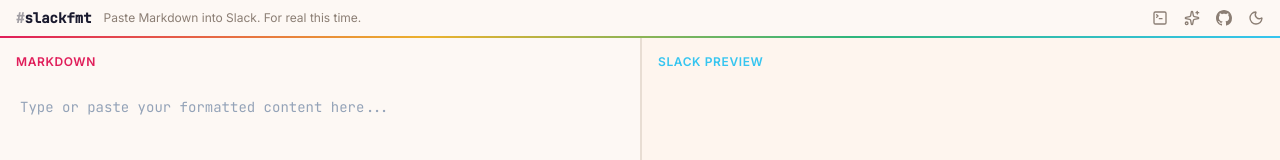
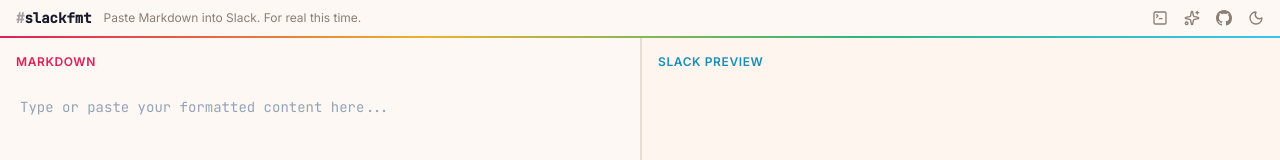
Before and after one commit to cauethenorio/slackfmt, a React (Vite) app in the folder packages/web/: page / in a window 1280 px wide. Shown: the top 160 px of the page. Built offline with nearby package versions, Linux system fonts and the light colour scheme.

Commit message:
fix(web): improve contrast for preview label, copy button, and code blocks

```diff
--- a/packages/web/src/quill.css
+++ b/packages/web/src/quill.css
@@ -72,7 +72,7 @@
   background: rgba(232, 163, 73, 0.1);
   border: 1px solid rgba(232, 163, 73, 0.2);
   border-radius: 3px;
-  color: #c2792a;
+  color: #9a5b1a;
 }
 
 .dark .ql-editor code {
--- a/packages/web/src/style.css
+++ b/packages/web/src/style.css
@@ -16,8 +16,8 @@
   --color-slack-pink: #e01e5a;
   --color-slack-blue: #36c5f0;
   --color-label-markdown: #e01e5a;
-  --color-label-preview: #36c5f0;
-  --color-copy-btn: #1a9963;
+  --color-label-preview: #1a8fb5;
+  --color-copy-btn: #14804e;
   --color-privacy-bg: rgba(253, 248, 244, 0.35);
 }
 
@@ -38,7 +38,7 @@
   --color-slack-blue: #36c5f0;
   --color-label-markdown: #e01e5a;
   --color-label-preview: #36c5f0;
-  --color-copy-btn: #1a9963;
+  --color-copy-btn: #14804e;
   --color-privacy-bg: rgba(26, 26, 46, 0.35);
 }
 
```
